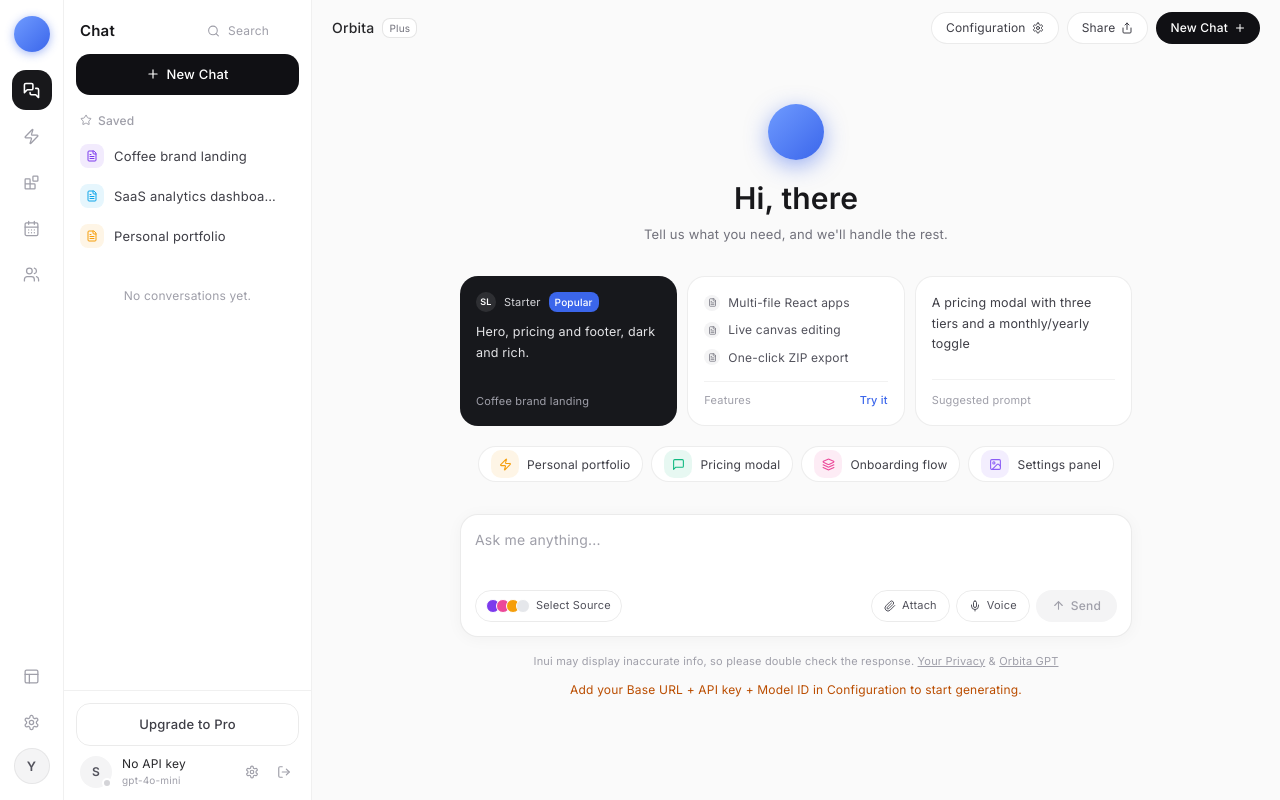
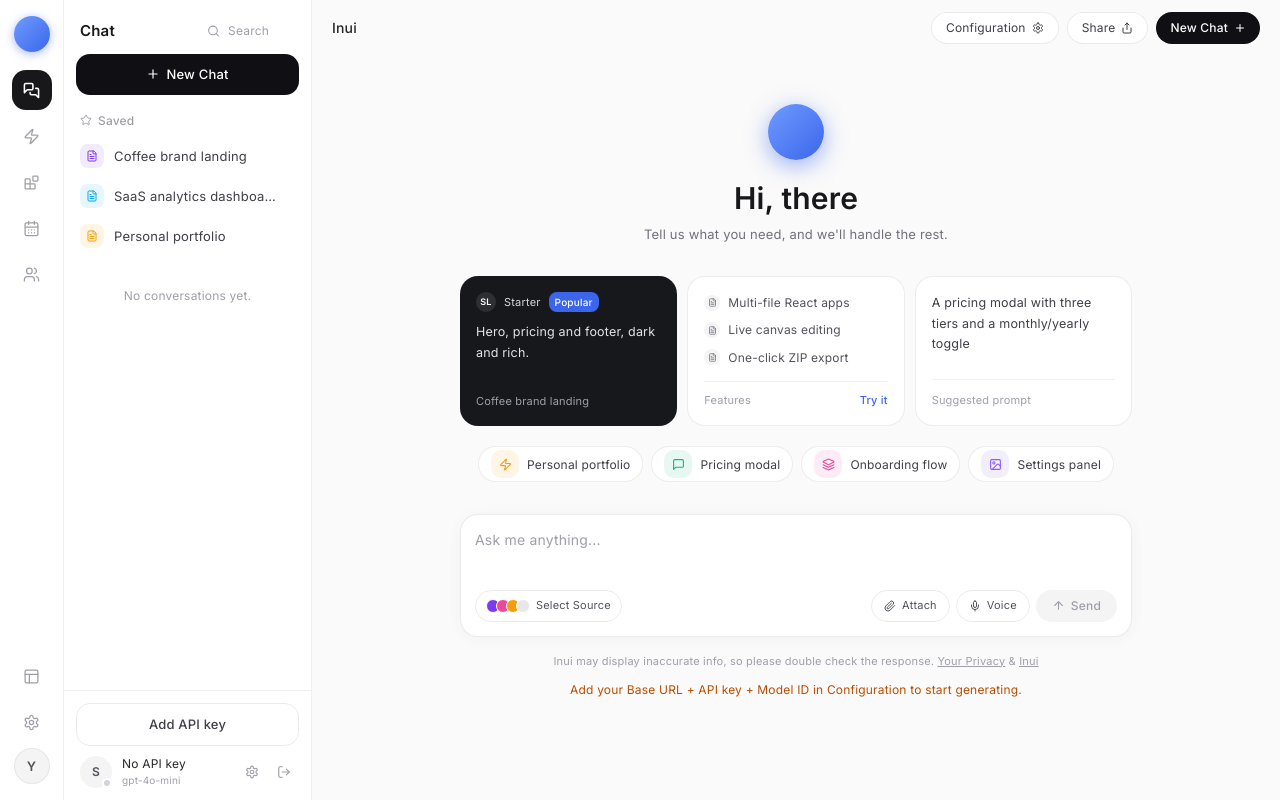
Before and after one commit to aurelevelyn666-sys/inui.v1, a React (Vite) app: page / in a window 1280 px wide. Built offline with nearby package versions, Linux system fonts and the light colour scheme.

Commit message:
UX trust fixes: unify brand to Inui, honest API-key button, no hollow history entries

```diff
--- a/src/App.jsx
+++ b/src/App.jsx
@@ -33,7 +33,13 @@
     const a = JSON.parse(localStorage.getItem(CONVO_KEY) || '[]');
     if (!Array.isArray(a)) return [];
     // Drop empty husks (abandoned "New chat" entries) — they are noise in history.
-    return a.filter((c) => (c.messages?.length || 0) > 0 || Object.keys(c.files || {}).length > 2);
+    // Also drop hollow ones: no user message and starter files (e.g. a send
+    // blocked for a missing API key leaves only an error note behind).
+    return a.filter(
+      (c) =>
+        ((c.messages?.length || 0) > 0 || Object.keys(c.files || {}).length > 2) &&
+        ((c.messages || []).some((m) => m.role === 'user') || Object.keys(c.files || {}).length > 2)
+    );
   } catch {
     return [];
   }
@@ -155,6 +161,12 @@
   const buildList = () => {
     let list = convosRef.current.slice();
     let id = activeConvoIdRef.current;
+    // Transient-only sessions (e.g. a send blocked for a missing API key)
+    // are guidance, not history — never create an entry for them.
+    const memorable = stripMsgs(messagesRef.current).filter((m) => !m.transient);
+    if (!memorable.length && Object.keys(filesRef.current).length <= 2) {
+      return list.slice(0, 20);
+    }
     if (!id) {
       id = nid();
       setActiveConvoId(id);
@@ -165,7 +177,7 @@
       id,
       title: titleFor(messagesRef.current),
       updatedAt: Date.now(),
-      messages: stripMsgs(messagesRef.current),
+      messages: memorable,
       files: { ...filesRef.current },
       overrides: JSON.parse(JSON.stringify(overridesRef.current || { styles: {}, texts: {} }))
     };
@@ -892,7 +904,9 @@
 
   const run = async (prompt, forceMode, attachments) => {
     if (!settingsRef.current.apiKey && !isLocal(settingsRef.current.baseUrl)) {
-      pushMsgs([{ role: 'assistant', content: 'Set your Base URL + API key + Model ID first (gear icon, top right).', error: true }]);
+      // Transient: guidance only, never persisted to history (a blocked send
+      // must not leave a hollow "New chat" entry behind).
+      pushMsgs([{ role: 'assistant', content: 'Set your Base URL + API key + Model ID first (gear icon, top right).', error: true, transient: true }]);
       setView('chat');
       setSettingsOpen(true);
       return;
--- a/src/components/ConvoSidebar.jsx
+++ b/src/components/ConvoSidebar.jsx
@@ -210,7 +210,7 @@
           onClick={onOpenSettings}
           className="w-full flex items-center justify-center gap-1.5 text-[13px] font-medium border border-black/[0.08] rounded-xl py-2.5 text-zinc-700 hover:border-black/20 transition-colors"
         >
-          Upgrade to Pro
+          {keyOn ? 'Configuration' : 'Add API key'}
         </button>
         <div className="mt-2.5 flex items-center gap-2.5 px-1">
           <span className="relative w-8 h-8 rounded-full bg-zinc-100 flex items-center justify-center text-xs text-zinc-600 shrink-0 font-semibold">
--- a/src/components/HomeView.jsx
+++ b/src/components/HomeView.jsx
@@ -101,8 +101,7 @@
     <div className="flex-1 min-w-0 flex flex-col bg-[#fafafa] min-h-0">
       {/* top bar */}
       <div className="h-14 shrink-0 flex items-center gap-2 px-5">
-        <span className="text-[14px] font-medium text-zinc-800">Orbita</span>
-        <span className="text-[10px] text-zinc-500 border border-black/10 rounded-md px-1.5 py-px bg-white">Plus</span>
+        <span className="text-[14px] font-medium text-zinc-800">Inui</span>
         <div className="ml-auto flex items-center gap-2">
           <button
             onClick={onOpenSettings}
@@ -364,7 +363,7 @@
 
           <p className="text-center text-[11px] text-zinc-400 mt-4">
             Inui may display inaccurate info, so please double check the response.{' '}
-            <span className="underline">Your Privacy</span> & <span className="underline">Orbita GPT</span>
+            <span className="underline">Your Privacy</span> & <span className="underline">Inui</span>
           </p>
 
           {!hasKey && (
--- a/src/components/IconRail.jsx
+++ b/src/components/IconRail.jsx
@@ -1,7 +1,7 @@
 import { useEffect, useRef, useState } from 'react';
 import { MessagesSquare, PanelsTopLeft, Zap, Blocks, CalendarDays, Users, Settings, Sun, Moon } from 'lucide-react';
 
-// Slim icon rail on the far left (Orbita-style). One active item, a settings
+// Slim icon rail on the far left. One active item, a settings
 // popover at the bottom, and the account avatar under it.
 const RAIL_ITEMS = [
   { id: 'chat', icon: MessagesSquare, label: 'Chat' },
--- a/src/index.css
+++ b/src/index.css
@@ -66,7 +66,7 @@
 ::-webkit-scrollbar-thumb { background: #d4d4d8; border-radius: 8px; }
 ::-webkit-scrollbar-track { background: transparent; }
 
-/* ---- Orbita dark mode (real theme, toggled via html.dark) ----
+/* ---- Inui dark mode (real theme, toggled via html.dark) ----
    Overrides the concrete Tailwind utilities used across the app so every
    screen (home, chat, builds, templates, modals) inverts coherently. */
 html.dark body { background: #101014; color: #e4e4e7; }
```
